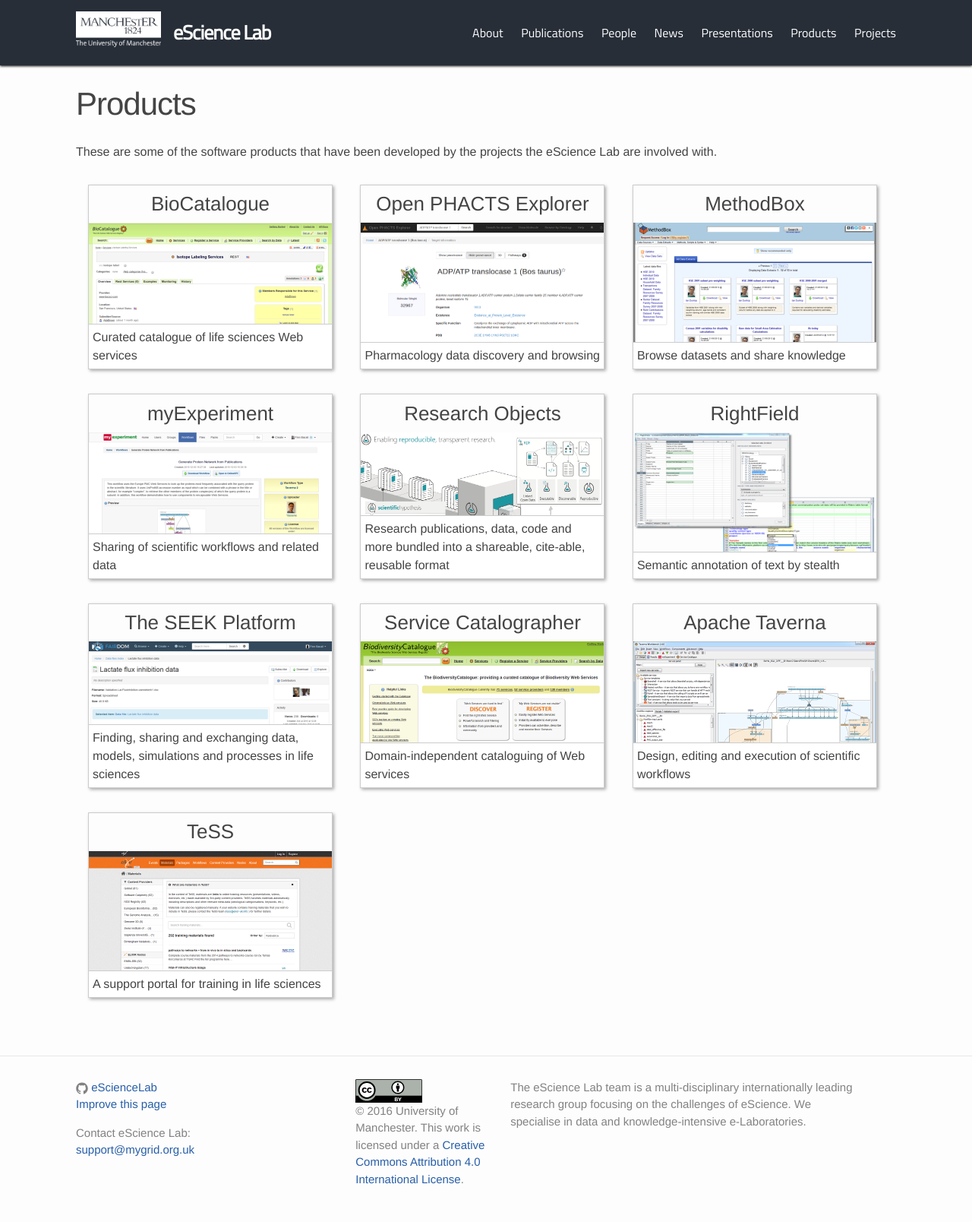
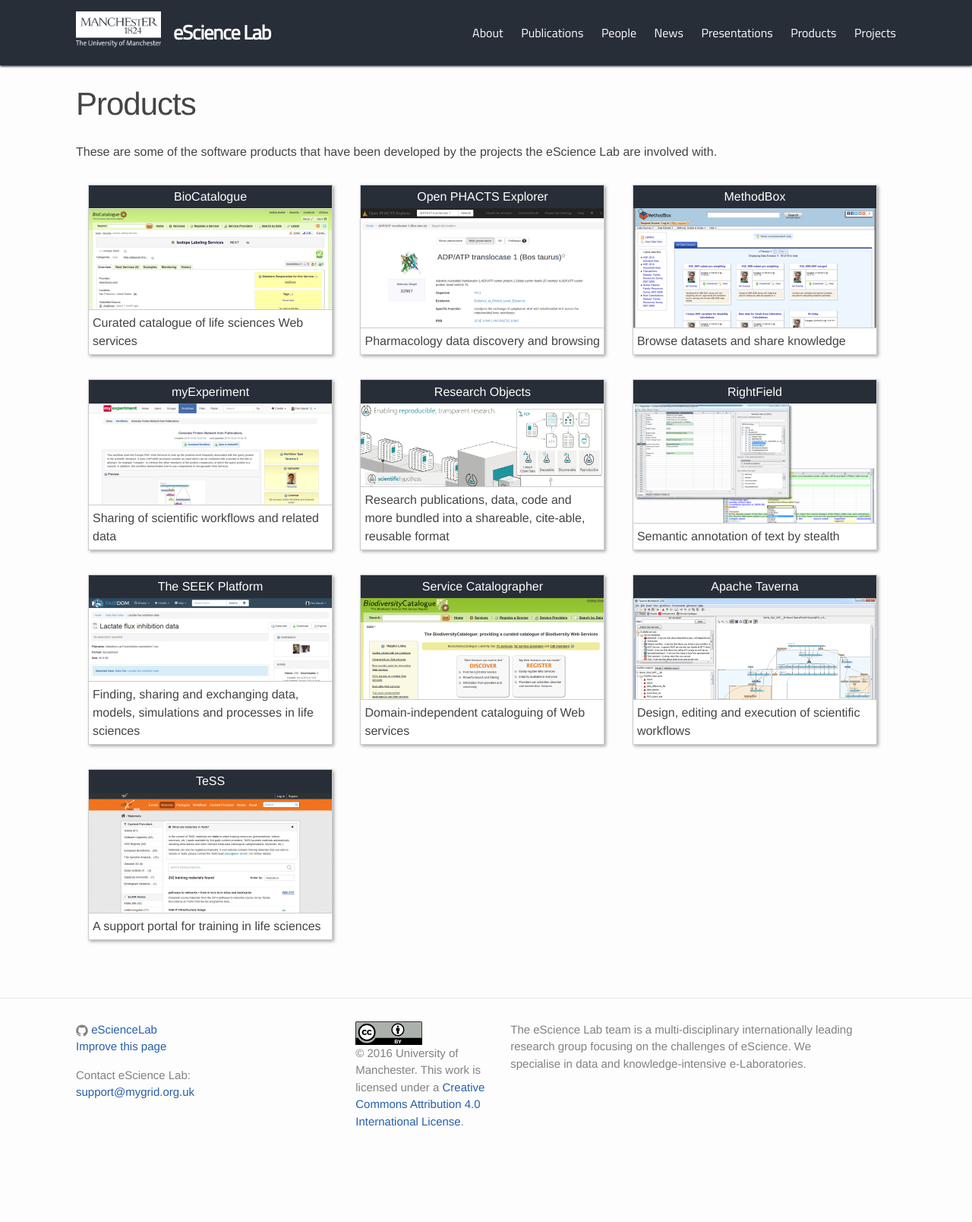
Before and after one commit to eScienceLab/eScienceLab.github.io, a Jekyll site: the page built from products.md, in a window 1280 px wide. Shown: the whole page at 76% size. Built offline with Jekyll 4.4.1, drawn with Linux system fonts in a browser that asks for light colours; comment, search, counter and statistics services are not loaded; after the commit the page ends 1532 px from its top, so only the background shows below that.

Commit message:
Better looking product screenshot boxes

```diff
--- a/_sass/_additions.scss
+++ b/_sass/_additions.scss
@@ -36,6 +36,9 @@
   text-align: center;
   padding: 0.2em;
   margin: 0;
+  background: $header-background-color;
+  color: $header-text-color;
+  font-size: $base-font-size;
 }
 
 .product-screenshot img {
```
